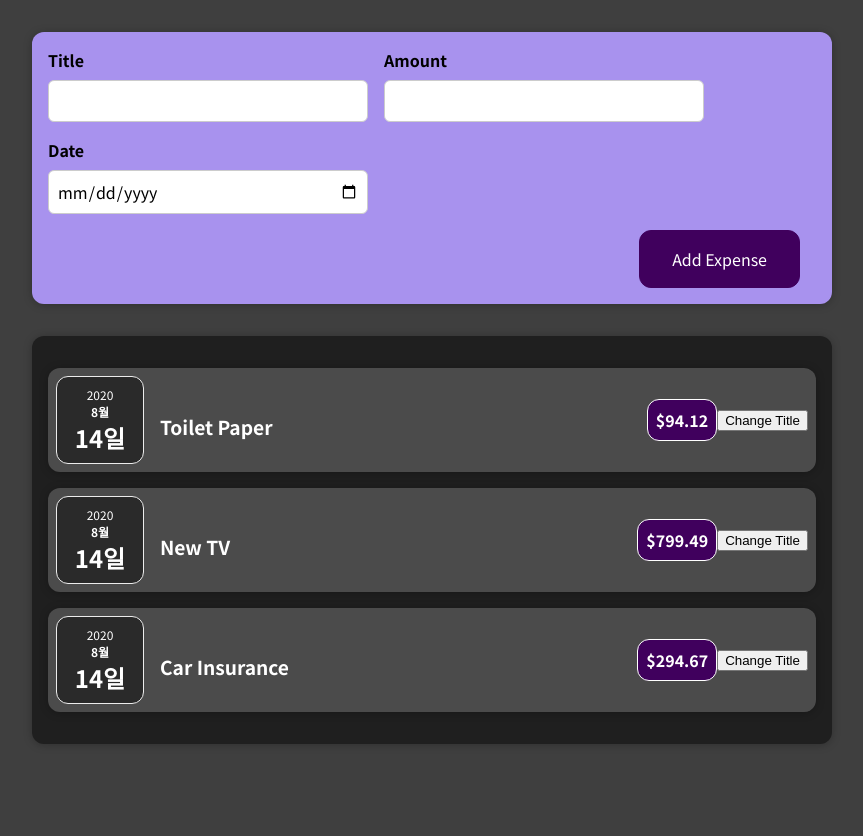
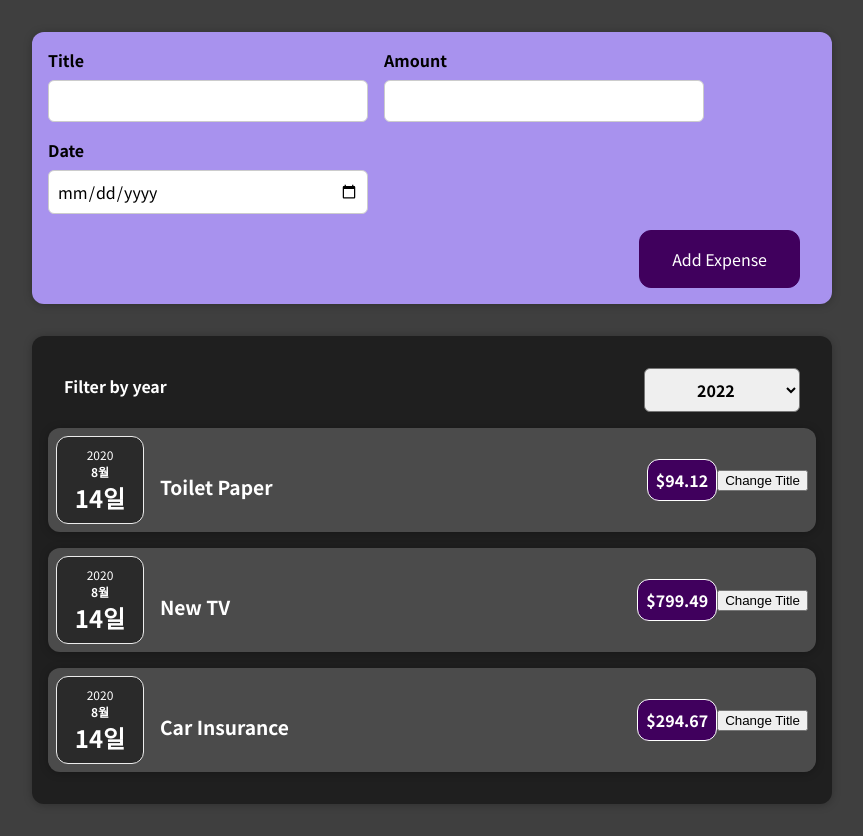
Before and after one commit to minjeong19/react-study, a React (Create React App) app: page / in a window 1280 px wide. Shown: the whole page, without its empty margins (208-1071 px from the left). Before the commit the page ends 800 px from the top, so only its background shows below. Built offline with nearby package versions, Linux system fonts and the light colour scheme.

Commit message:
filter추가

```diff
--- /dev/null
+++ b/src/components/ExpenseFilter.jsx
@@ -0,0 +1,21 @@
+import React from "react";
+import "../style/expenseFilter.scss";
+
+export default function ExpenseFilter() {
+  const dropdownChageHandler = (event) => {
+    console.log(event.target.value);
+  };
+  return (
+    <div className="expenses-filter ">
+      <div className="expenses-filter__control">
+        <label>Filter by year</label>
+        <select onChange={dropdownChageHandler}>
+          <option value="2022">2022</option>
+          <option value="2021">2021</option>
+          <option value="2020">2020</option>
+          <option value="2019">2019</option>
+        </select>
+      </div>
+    </div>
+  );
+}
--- a/src/components/Expenses.jsx
+++ b/src/components/Expenses.jsx
@@ -2,10 +2,13 @@
 import ExpenseItem from "./ExpenseItem";
 import "../style/expenses.scss";
 import Card from "./Card";
+import ExpenseFilter from "./ExpenseFilter";
 
 export default function Expenses(props) {
   return (
+    <div>
       <Card className="expenses">
+        <ExpenseFilter />
         <ExpenseItem
           title={props.items[0].title}
           amount={props.items[0].amount}
@@ -22,5 +25,6 @@
           date={props.items[0].date}
         />
       </Card>
+    </div>
   );
 }
--- /dev/null
+++ b/src/style/expenseFilter.scss
@@ -0,0 +1,24 @@
+.expenses-filter {
+  color: white;
+  padding: 0 1rem;
+
+  .expenses-filter__control {
+    display: flex;
+    width: 100%;
+    align-items: center;
+    justify-content: space-between;
+    margin: 1rem 0;
+
+    label {
+      font-weight: bold;
+      margin-bottom: 0.5rem;
+    }
+
+    select {
+      font: inherit;
+      padding: 0.5rem 3rem;
+      font-weight: bold;
+      border-radius: 6px;
+    }
+  }
+}
```
Lines whose indentation alone changed are shown as unchanged.
